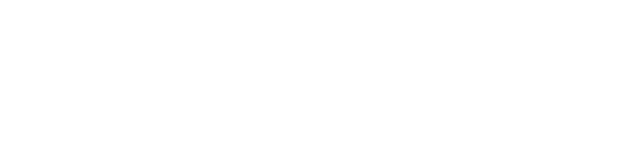
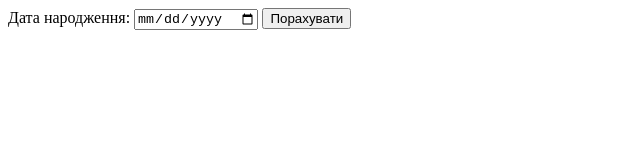
Before and after one commit to Roman240594/calculate_age, a plain HTML site: page index.html in a window 1280 px wide. Shown: the whole page, without its empty margins (0-640 px from the left). Drawn offline with Linux system fonts and the light colour scheme.

Commit message:
create html

```diff
--- a/index.html
+++ b/index.html
@@ -9,7 +9,12 @@
 </head>
 
 <body>
-
+    <div class="wrapper">
+        <label for="birthdate">Дата народження:</label>
+        <input type="date" id="birthdate">
+        <button id="calculateAge">Порахувати</button>
+        <p id="result"></p>
+    </div>
 </body>
 
 </html>
```
